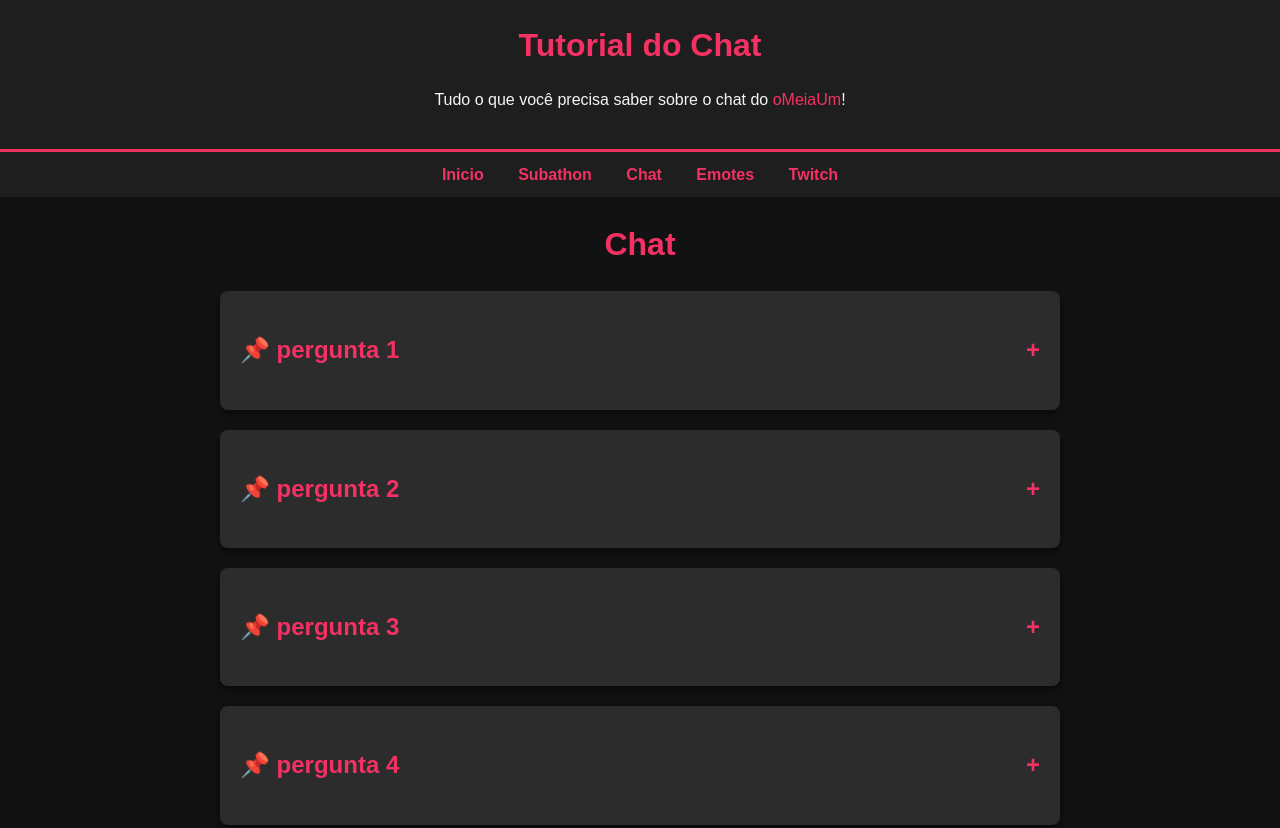
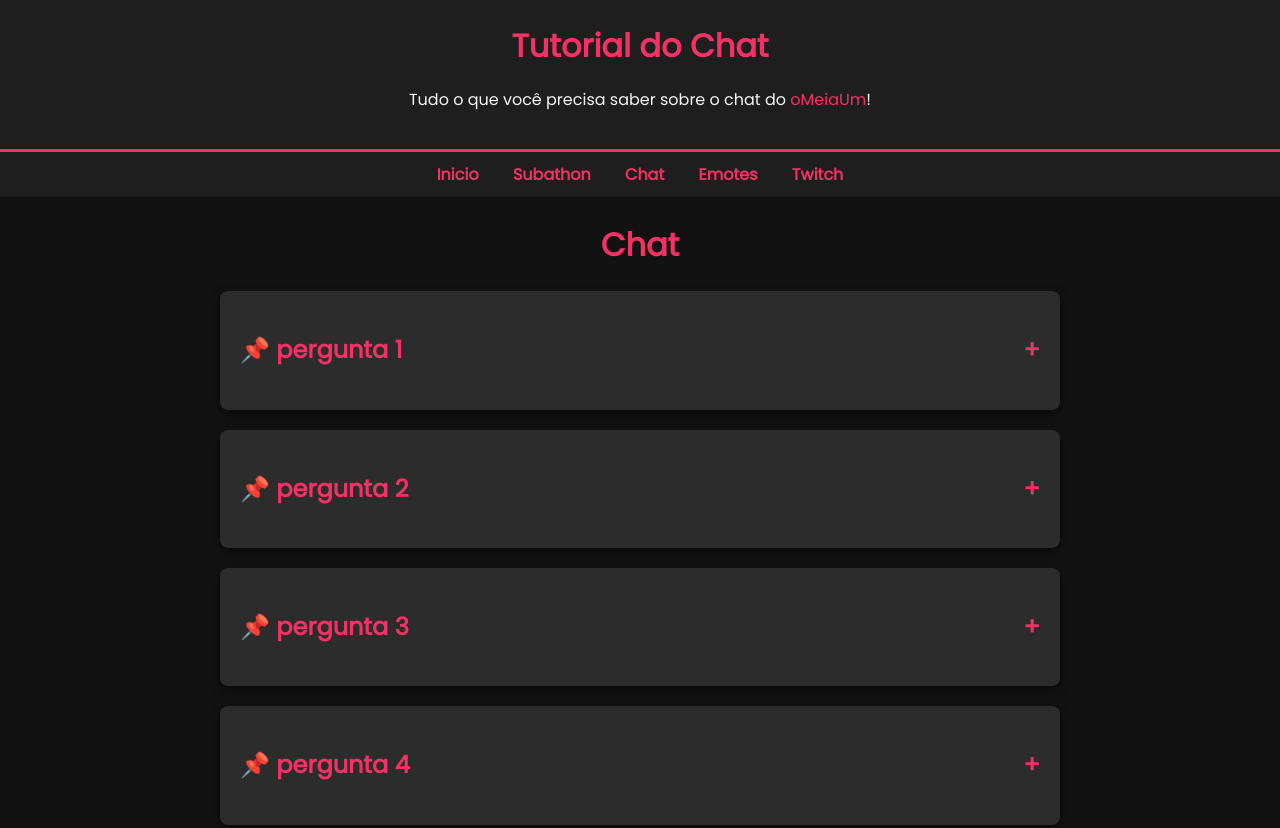
Before and after one commit to caioanjs/meiaTutorial, a plain HTML site: page chat/index.html in a window 1280 px wide. Shown: the top 828 px of the page. Drawn offline with Linux system fonts and the light colour scheme.

Commit message:
Update index.html

```diff
--- a/chat/index.html
+++ b/chat/index.html
@@ -5,9 +5,10 @@
     <meta name="viewport" content="width=device-width, initial-scale=1.0">
     <title>Tutorial do Chat - Chat</title>
     <link rel="icon" type="image/x-icon" href="https://cdn.7tv.app/emote/01J3TH4BR0000D6Z8P187FZ2VZ/4x.avif">
+    <link rel="stylesheet" href="https://fonts.googleapis.com/css?family=Poppins">
     <style>
         body {
-            font-family: Arial, sans-serif;
+            font-family: Poppins, sans-serif;
             margin: 0;
             padding: 0;
             background-color: #121212;
```
